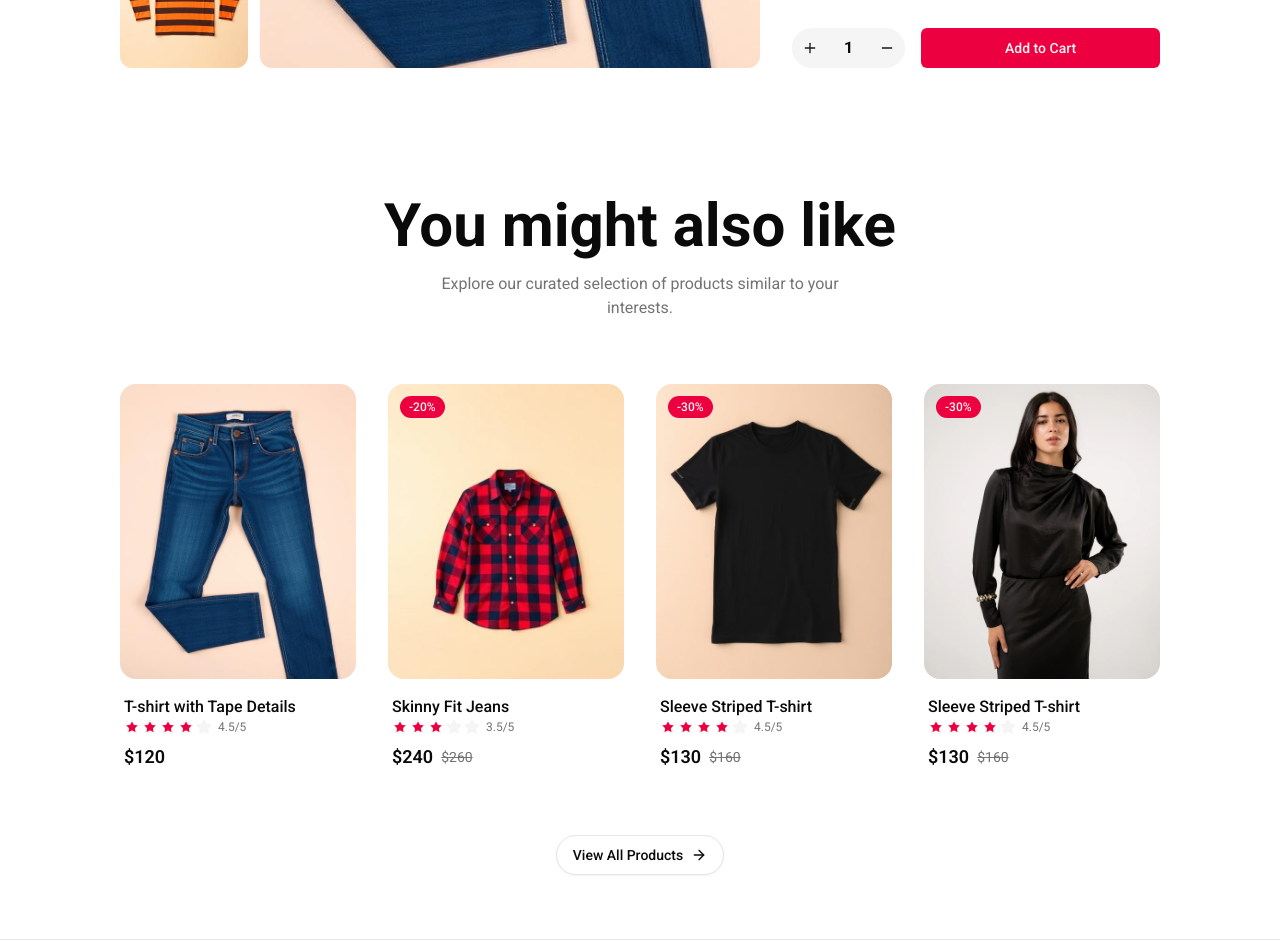
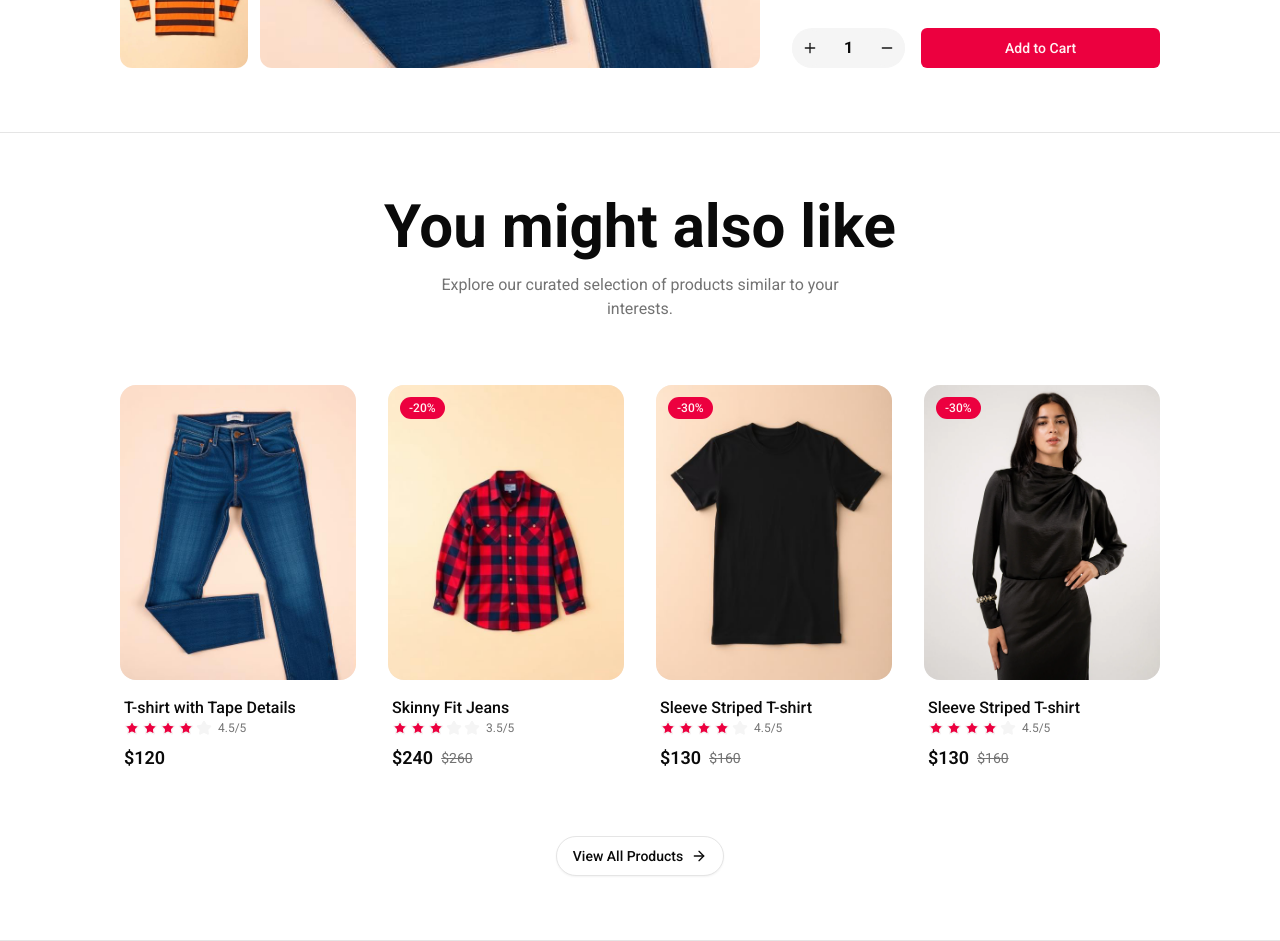
Before and after one commit to DeadCode-Dev/be-one-ecommerce, a Next.js app: page /products/1 in a window 1280 px wide. Shown: the part 560-1501 px from the top of the page. Built offline with nearby package versions, Linux system fonts and the light colour scheme.

Commit message:
fix: add top border to SimilarProducts section for improved layout

```diff
--- a/src/components/similar-products.tsx
+++ b/src/components/similar-products.tsx
@@ -42,7 +42,7 @@ const products = [
 
 const SimilarProducts = () => {
   return (
-    <section className="container flex flex-col gap-16 border-b py-16">
+    <section className="container flex flex-col gap-16 border-t border-b py-16">
       <div className="text-center">
         <h2 className="font-display text-4xl font-bold text-foreground md:text-5xl lg:text-6xl">
           You might also like
```
